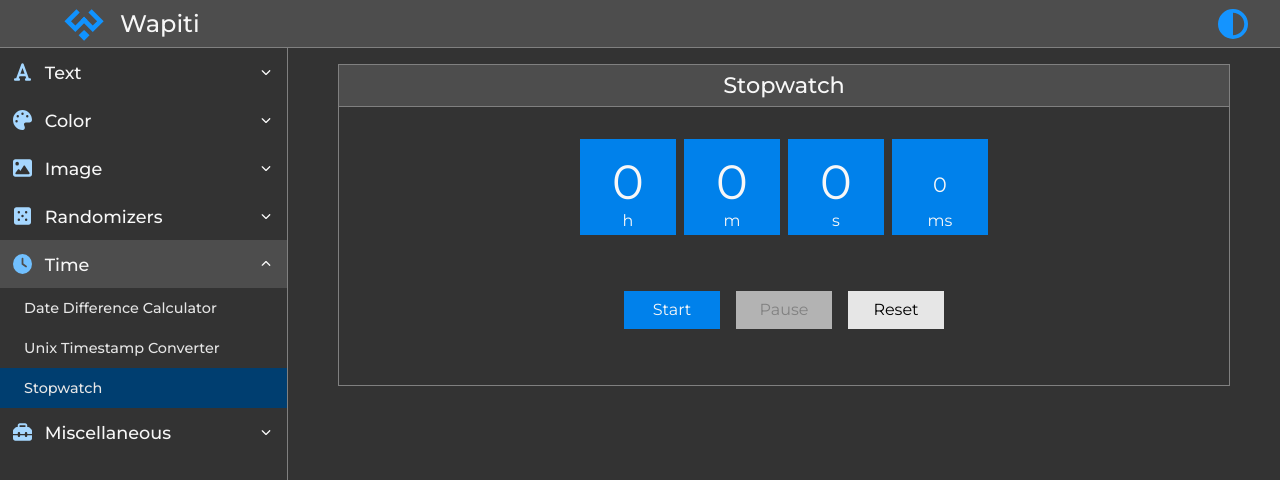
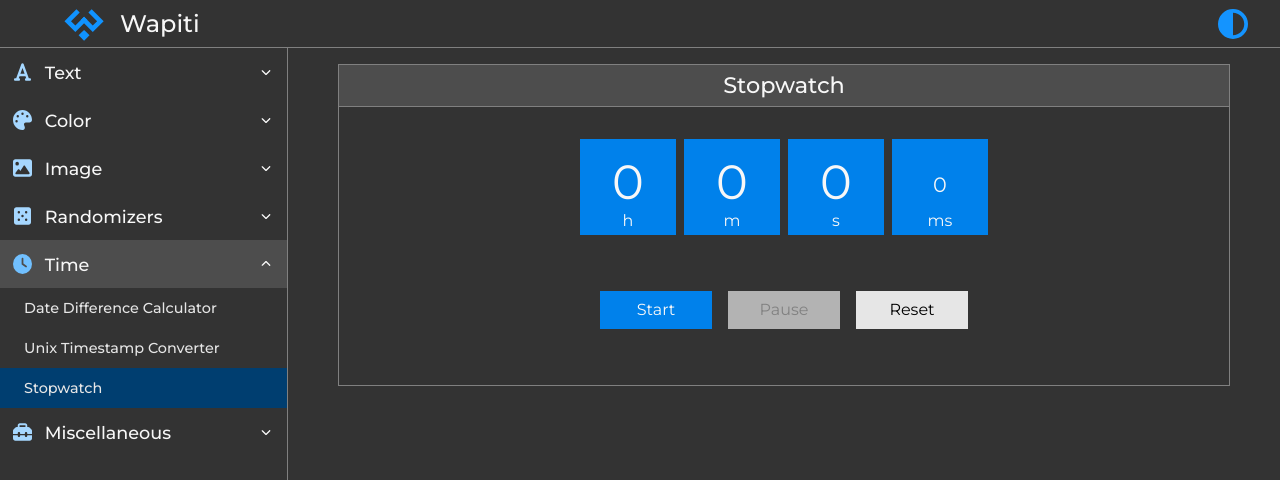
Before and after one commit to devmikh/wapiti-web-tools, a React (Vite) app: page /stopwatch in a window 1280 px wide. Shown: the top 480 px of the page. Built offline with nearby package versions, Linux system fonts and the light colour scheme.

Commit message:
Update Button css, change Navbar color

```diff
--- a/src/components/core/Button/index.module.css
+++ b/src/components/core/Button/index.module.css
@@ -1,5 +1,5 @@
 .button {
-    width: 6rem;
+    width: 7rem;
     height: 2.4rem;
     border: none;
     background-color: var(--grey-100);
--- a/src/components/core/CopyButton/index.module.css
+++ b/src/components/core/CopyButton/index.module.css
@@ -1,5 +1,5 @@
 .copy-button-container {
-    width: 6rem;
+    width: 7rem;
     height: 2.4rem;
     display: flex;
     justify-content: center;
--- a/src/components/layout/Navbar/index.module.css
+++ b/src/components/layout/Navbar/index.module.css
@@ -5,12 +5,12 @@
     display: flex;
     align-items: center;
     border-bottom: 1px solid var(--grey-200);
-    background-color: var(--grey-100);
+    background-color: var(--white);
     z-index: 120;
 }
 
 :global(body.dark) .navbar {
-    background-color: var(--grey-700);
+    background-color: var(--grey-800);
     border-bottom: 1px solid var(--grey-500);
 }
 
```
